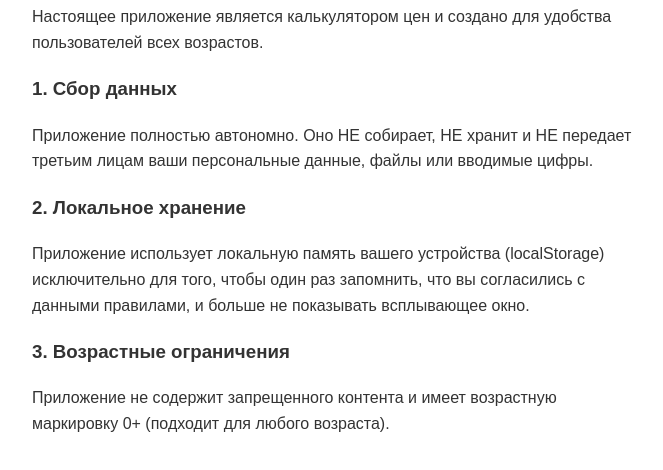
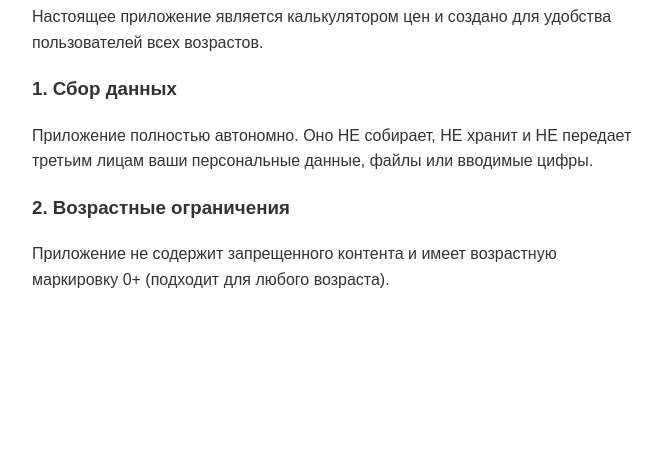
Before and after one commit to alekseevitsh32-svg/android.apk, a website: page privacy.html in a window 1280 px wide. Shown: the part 102-572 px from the top of the page, without its empty margins (308-971 px from the left). Drawn offline with Linux system fonts and the light colour scheme.

Commit message:
Update privacy.html

```diff
--- a/privacy.html
+++ b/privacy.html
@@ -4,19 +4,27 @@
     <meta charset="UTF-8">
     <title>Политика конфиденциальности</title>
     <style>
-        body { font-family: sans-serif; padding: 20px; line-height: 1.6; color: #333; }
-        .max-width { max-width: 600px; margin: 0 auto; }
+        body {
+            font-family: sans-serif;
+            padding: 20px;
+            line-height: 1.6;
+            color: #333;
+        }
+        .max-width {
+            max-width: 600px;
+            margin: 0 auto;
+        }
     </style>
 </head>
 <body>
     <div class="max-width">
         <h2>Политика конфиденциальности</h2>
         <p>Настоящее приложение является калькулятором цен и создано для удобства пользователей всех возрастов.</p>
+
         <h3>1. Сбор данных</h3>
         <p>Приложение полностью автономно. Оно НЕ собирает, НЕ хранит и НЕ передает третьим лицам ваши персональные данные, файлы или вводимые цифры.</p>
-        <h3>2. Локальное хранение</h3>
-        <p>Приложение использует локальную память вашего устройства (localStorage) исключительно для того, чтобы один раз запомнить, что вы согласились с данными правилами, и больше не показывать всплывающее окно.</p>
-        <h3>3. Возрастные ограничения</h3>
+
+        <h3>2. Возрастные ограничения</h3>
         <p>Приложение не содержит запрещенного контента и имеет возрастную маркировку 0+ (подходит для любого возраста).</p>
     </div>
 </body>
```
